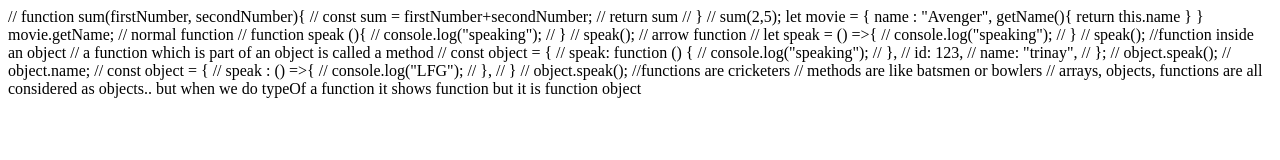
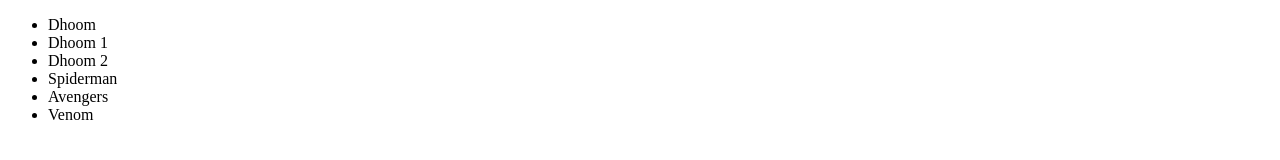
Before and after one commit to TrinayBhati/js-practice, a plain HTML site: page dummy.html in a window 1280 px wide. Drawn offline with Linux system fonts and the light colour scheme.

Commit message:
27-march

```diff
--- a/dummy.html
+++ b/dummy.html
@@ -1558,49 +1558,182 @@
 		</script>
 	</body>
 </html> -->
-// function sum(firstNumber, secondNumber){
-//   const sum = firstNumber+secondNumber;
-//   return sum
-// }
-// sum(2,5);
-let movie = {
-  name : "Avenger",
-  getName(){
-    return this.name
-  }
-}
-movie.getName;
-// normal function
-// function speak (){
-//   console.log("speaking");
-// }
-// speak();
-
-// arrow function
-// let speak = () =>{
-//   console.log("speaking");
-// }
-// speak();
-
-//function inside an object
-// a function which is part of an object is called a method
-// const object = {
-//   speak: function () {
-//     console.log("speaking");
-//   },
-//   id: 123,
-//   name: "trinay",
-// };
-// object.speak();
-// object.name;
-
-// const object = {
-//   speak : () =>{
-//     console.log("LFG");
-//   },
-// }
-// object.speak();
-//functions are cricketers
-// methods are like batsmen or bowlers
-
-// arrays, objects, functions are all considered as objects.. but when we do typeOf a function it shows function but it is function object
+<!-- <!DOCTYPE html>
+<html>
+	<head>
+		<meta charset="utf-8">
+		<meta name="viewport" content="width=device-width, initial-scale=1">
+		<title>click</title>
+	</head>
+	<body>
+		<h1 id="text">YHO YHO YHO</h1>
+		<button>rgb app</button>
+		<script type="text/javascript">
+			let button = document. querySelector("button");
+			// button.onclick = function(){
+				// 	console.log("LFG");
+			// }
+			// button.onmouseenter = function(){
+				// 	console.log("bitch");
+			// }
+			// let scream = function(){
+				// 	console.log("AAAAAAAAAAAAA");
+			// }
+			// button.addEventListener("click", function(){
+				// 	console.log("we running");
+			// });
+			// button.addEventListener("click", function(){
+				// 	console.log("will I also run");
+			// });
+			let randomColor = () =>{
+				let r = Math.floor(Math.random()*255);
+				let g = Math.floor(Math.random()*255);
+				let b = Math.floor(Math.random()*255);
+				// console.log({r,g,b});
+				let consoleResult = `rgb(${r}, ${g}, ${b})`
+				return consoleResult;
+			}
+			randomColor();
+			button.addEventListener("click", (e)=>{
+				let color = randomColor();
+				// text = document.getElementById("text").innerText = color;
+				text = document.getElementById("text")
+				text.textContent = color;
+				text.style.color = color;
+				let color1 = randomColor();
+				// let body = document.querySelector("body");
+				let body = document.body;
+				body.style.backgroundColor = color1;
+			})
+			// event.target is the element itself
+
+		</script>
+	</body>
+</html> -->
+<!-- <!DOCTYPE html>
+<html>
+	<head>
+		<meta charset="utf-8">
+		<meta name="viewport" content="width=device-width, initial-scale=1">
+		<title>event bubbling</title>
+		<style type="text/css">
+			#grandParent{
+					height: 500px;
+					width: 700px;
+					border: 8px solid black;
+					display: grid;
+					place-items: center;
+			}
+			#parent{
+					height: 300px;
+					width: 500px;
+					border: 8px solid lightblue;
+					display: grid;
+					place-items: center;
+			}
+			#child{
+					height: 100px;
+					width: 300px;
+					border: 8px solid lightgreen;
+			}
+		</style>
+	</head>
+	<body>
+		<div id="grandParent">
+			<div id="parent">
+				<div id="child">
+
+				</div>
+			</div>
+		</div>
+		<script type="text/javascript">
+			let divs = document.querySelectorAll("div");
+			// console.log(divs);
+			divs.forEach((div) => {
+			// console.log(div);
+				div.addEventListener('click', (e)=>{
+					console.log("event clicked", e.currentTarget.id);
+					e.stopPropagation();
+
+				}
+				,{
+					capture:false,
+					once:true,
+				}
+				)
+			})
+		</script>
+	</body>
+</html> -->
+<!-- <!DOCTYPE html>
+<html>
+	<head>
+		<meta charset="utf-8">
+		<meta name="viewport" content="width=device-width, initial-scale=1">
+		<title>event delegation</title>
+		<style type="text/css">
+			li{
+				cursor: pointer;
+			}
+		</style>
+	</head>
+	<body>
+		<ul id="container">
+			<li>Samsung</li>
+			<li>Apple</li>
+			<li>Dell</li>
+			<li>Asus</li>
+		</ul>
+		<script type="text/javascript">
+			let li = document.querySelectorAll("#container");
+			li.forEach((item) => {
+			item.addEventListener("click",(e) => {
+			let selected = e.target.innerText;
+			if(selected == "Apple"){
+				console.log("rich");
+			}
+			else if(selected == "Samsung"){
+				console.log("bitch");
+			}
+			else if(selected == "Asus"){
+				console.log("stfu");
+			}
+			else if(selected == "Dell"){
+				console.log("Alive?");
+			}
+			})
+			})
+		</script>
+	</body>
+</html> -->
+<!DOCTYPE html>
+<html>
+<head>
+	<meta charset="utf-8">
+	<meta name="viewport" content="width=device-width, initial-scale=1">
+	<title>append</title>
+</head>
+<body>
+	<ul id="moviesList">
+		<li>Dhoom</li>
+		<li>Dhoom 1 </li>
+		<li>Dhoom 2 </li>
+	</ul>
+	<script type="text/javascript">
+		let movies = [
+			"Spiderman",
+			"Avengers",
+			"Venom",
+			];
+		let moviesContainer = document.getElementById("moviesList");
+		let documentFrag = new DocumentFragment();
+		for(let movie of movies){
+			let li = document.createElement("li");
+			// li.textContent = movie;
+			li.innerText = movie;
+			documentFrag.append(li);
+			moviesContainer.append(documentFrag);
+		}
+	</script>
+</body>
+</html>
```
